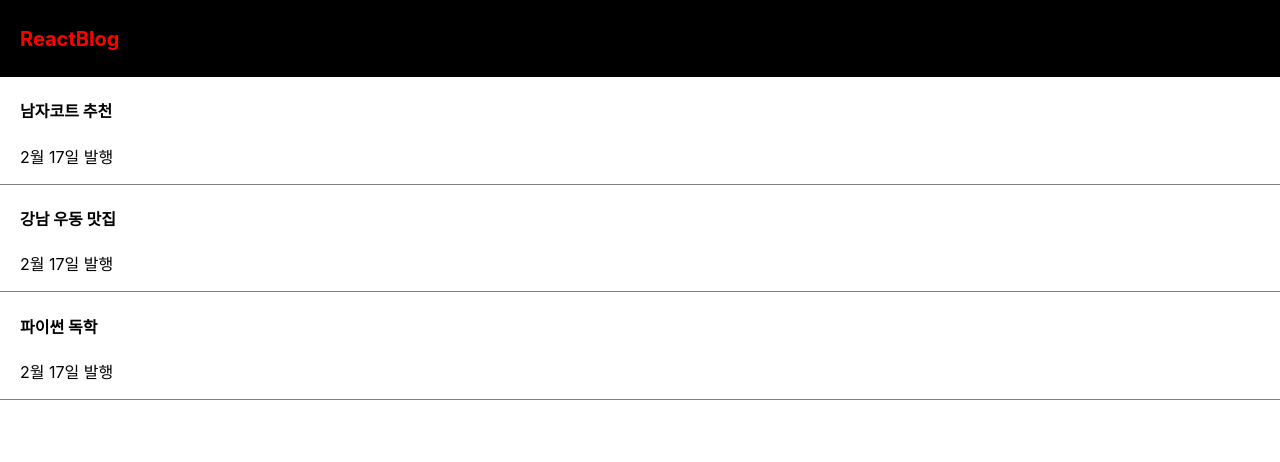
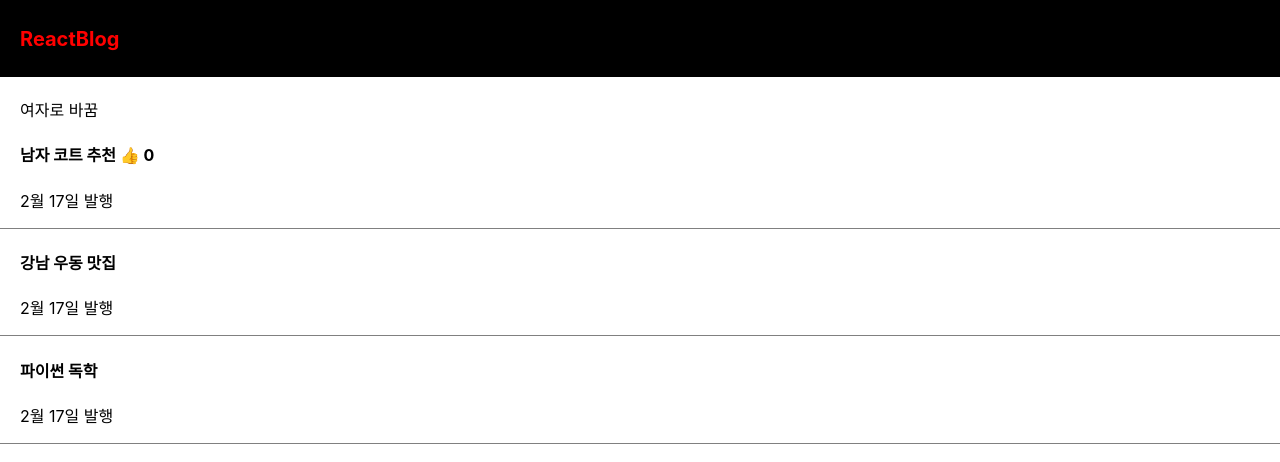
Before and after one commit to sookkiong/react-blog, a React (Create React App) app: page / in a window 1280 px wide. Shown: the top 462 px of the page. Built offline with nearby package versions, Linux system fonts and the light colour scheme.

Commit message:
feat: onClick 이벤트, 함수  생성

```diff
--- a/src/App.css
+++ b/src/App.css
@@ -18,3 +18,9 @@ div{
   padding-left:20px;
   /* justify-content: center; */
 }
+
+.change{
+  text-align:left;
+  padding-top:20px;
+  padding-left:20px;
+}
--- a/src/App.js
+++ b/src/App.js
@@ -1,4 +1,5 @@
-import logo from './logo.svg';
+/* eslint-disable */
+
 import './App.css';
 import { useState } from 'react';
 
@@ -6,6 +7,8 @@ function App() {
 
   let post= '강남 우동 맛집';
   let [title, setTitle] = useState( ['남자코트 추천', '강남 우동 맛집', '파이썬 독학'] );
+  let [따봉, 따봉변경] = useState(0);
+  let [woman, setWoman] = useState('남자 코트 추천');
 
 
   return (
@@ -14,8 +17,10 @@ function App() {
         <h4 style={ {color:'red', fontSize:'20px'} }>ReactBlog</h4>
       </div>
 
+      <div className='change'><span onClick={ () => { setWoman('여자 코트 추천') } }>여자로 바꿈</span></div>
+
       <div className="list">
-        <h4>{ title[0] }</h4>
+        <h4>{ woman } <span onClick={ () => { 따봉변경(따봉+1) } }>👍</span> {따봉} </h4>
         <p>2월 17일 발행</p>
       </div>
 
```
